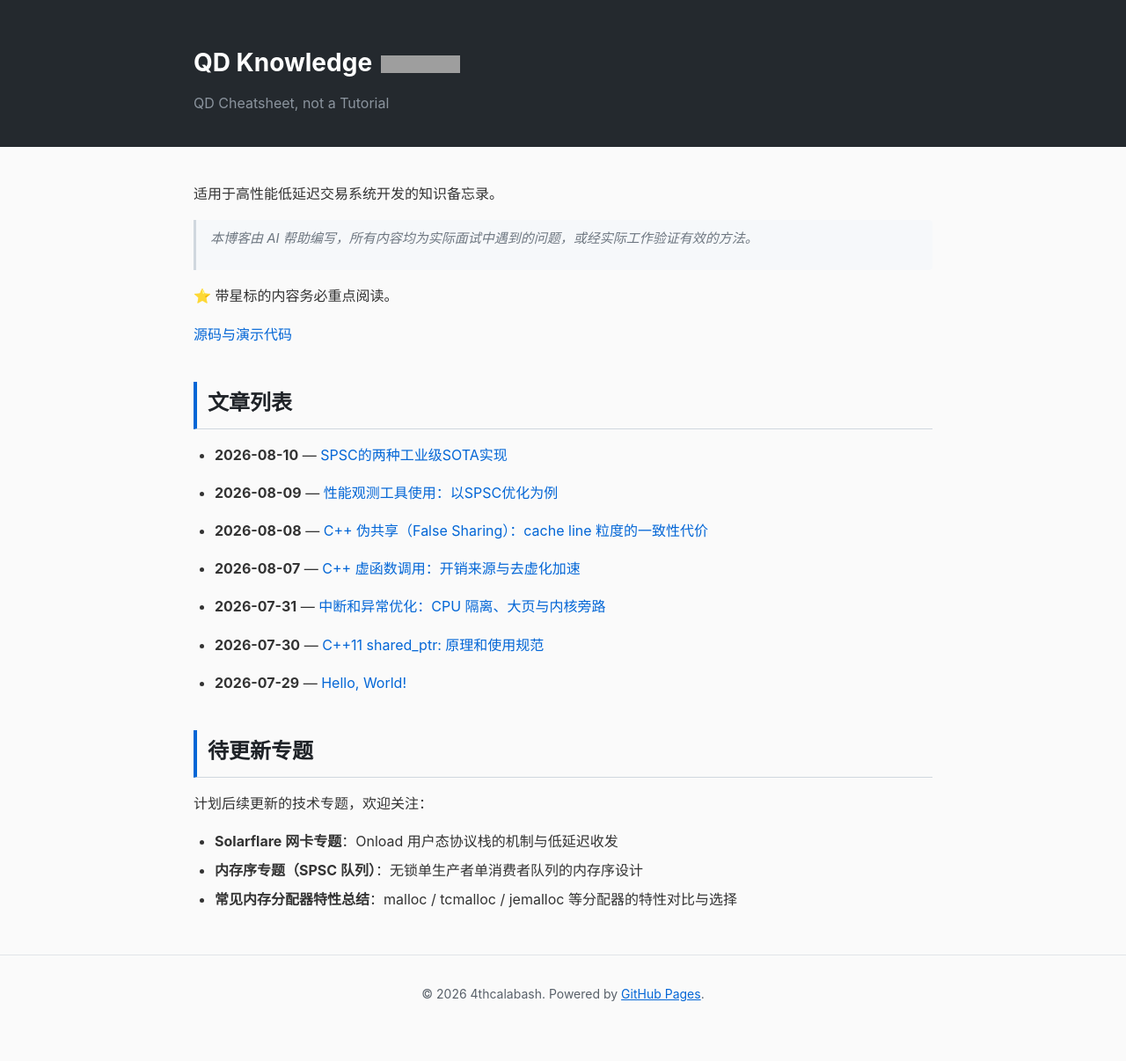
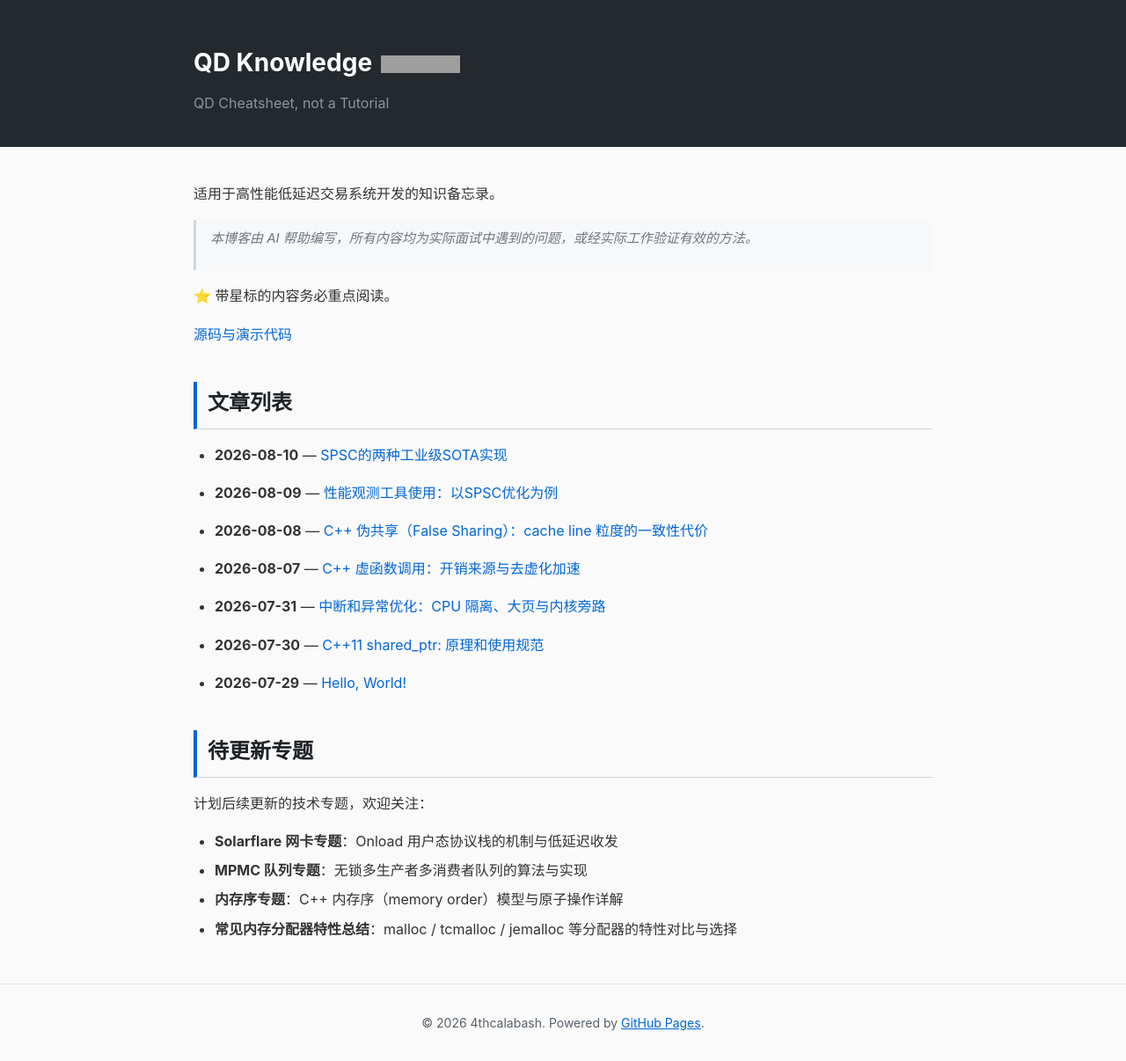
Before and after one commit to 4thcalabash/qd-knowledge, a Jekyll site: the page built from index.md, in a window 1280 px wide. Shown: the whole page at 88% size. Built offline with Jekyll 4.4.1, drawn with Linux system fonts in a browser that asks for light colours; before the commit the page ends 1173 px from its top, so only the background shows below that; grey boxes are pictures that could not be loaded.

Commit message:
首页待更新专题：删除 SPSC，新增 MPMC 队列与内存序专题
Co-Authored-By: Claude <noreply@anthropic.com>

```diff
--- a/index.md
+++ b/index.md
@@ -22,5 +22,6 @@ title: 首页
 计划后续更新的技术专题，欢迎关注：
 
 - **Solarflare 网卡专题**：Onload 用户态协议栈的机制与低延迟收发
-- **内存序专题（SPSC 队列）**：无锁单生产者单消费者队列的内存序设计
+- **MPMC 队列专题**：无锁多生产者多消费者队列的算法与实现
+- **内存序专题**：C++ 内存序（memory order）模型与原子操作详解
 - **常见内存分配器特性总结**：malloc / tcmalloc / jemalloc 等分配器的特性对比与选择
```
